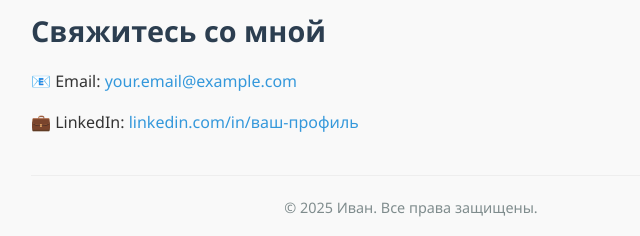
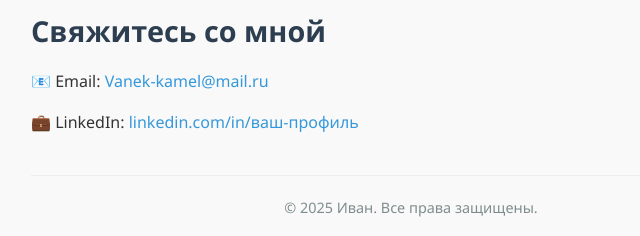
Before and after one commit to IvanSport001/my-first-website, a plain HTML site: page index.html in a window 1280 px wide. Shown: the part 751-987 px from the top of the page, 229-869 px from the left. Drawn offline with Linux system fonts and the light colour scheme.

Commit message:
поменял почту

```diff
--- a/index.html
+++ b/index.html
@@ -31,7 +31,7 @@
       </ul>
 
       <h2>Свяжитесь со мной</h2>
-      <p>📧 Email: <a href="mailto:your.email@example.com">your.email@example.com</a></p>
+      <p>📧 Email: <a href="mailto:your.email@example.com">Vanek-kamel@mail.ru</a></p>
       <p>💼 LinkedIn: <a href="https://linkedin.com/in/ваш-профиль" target="_blank">linkedin.com/in/ваш-профиль</a></p>
       <!-- Можно добавить GitHub, Telegram и т.д. -->
     </main>
```
